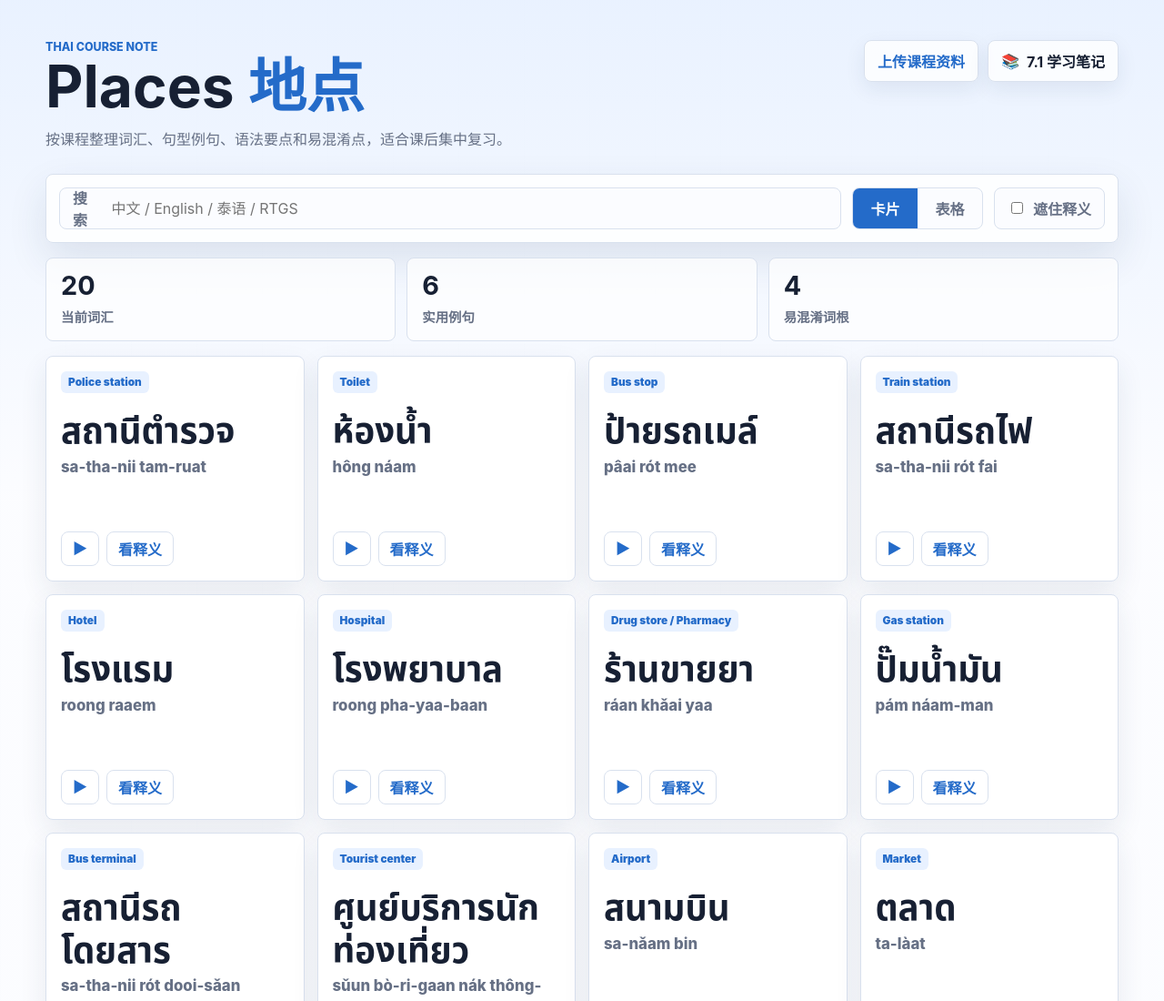
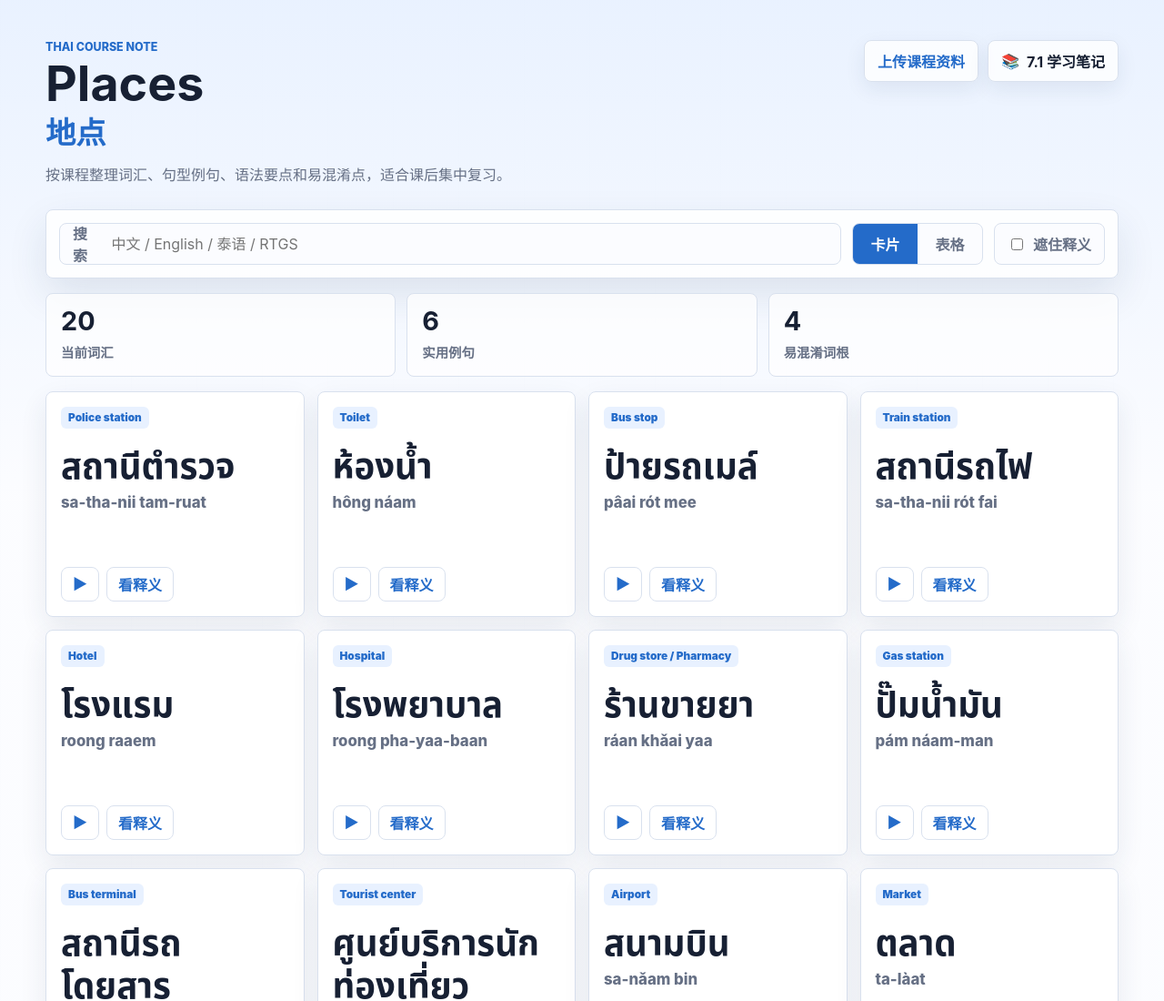
Before and after one commit to netjin/ThaiLearnNote, a website: page index.html in a window 1280 px wide. Shown: the top 1100 px of the page at 91% size. Drawn offline with Linux system fonts and the light colour scheme; no server answers.

Commit message:
Reduce course topic title size

```diff
--- a/styles.css
+++ b/styles.css
@@ -74,12 +74,19 @@ h2 {
 }
 
 h1 {
-  font-size: clamp(2.15rem, 5vw, 4.5rem);
-  line-height: 0.95;
+  display: flex;
+  flex-direction: column;
+  gap: 8px;
+  max-width: 980px;
+  font-size: clamp(2rem, 4.2vw, 3.8rem);
+  line-height: 1.02;
+  overflow-wrap: anywhere;
 }
 
 h1 span {
   color: var(--blue);
+  font-size: clamp(1.35rem, 2.6vw, 2.35rem);
+  line-height: 1.12;
 }
 
 .subtitle {
```
